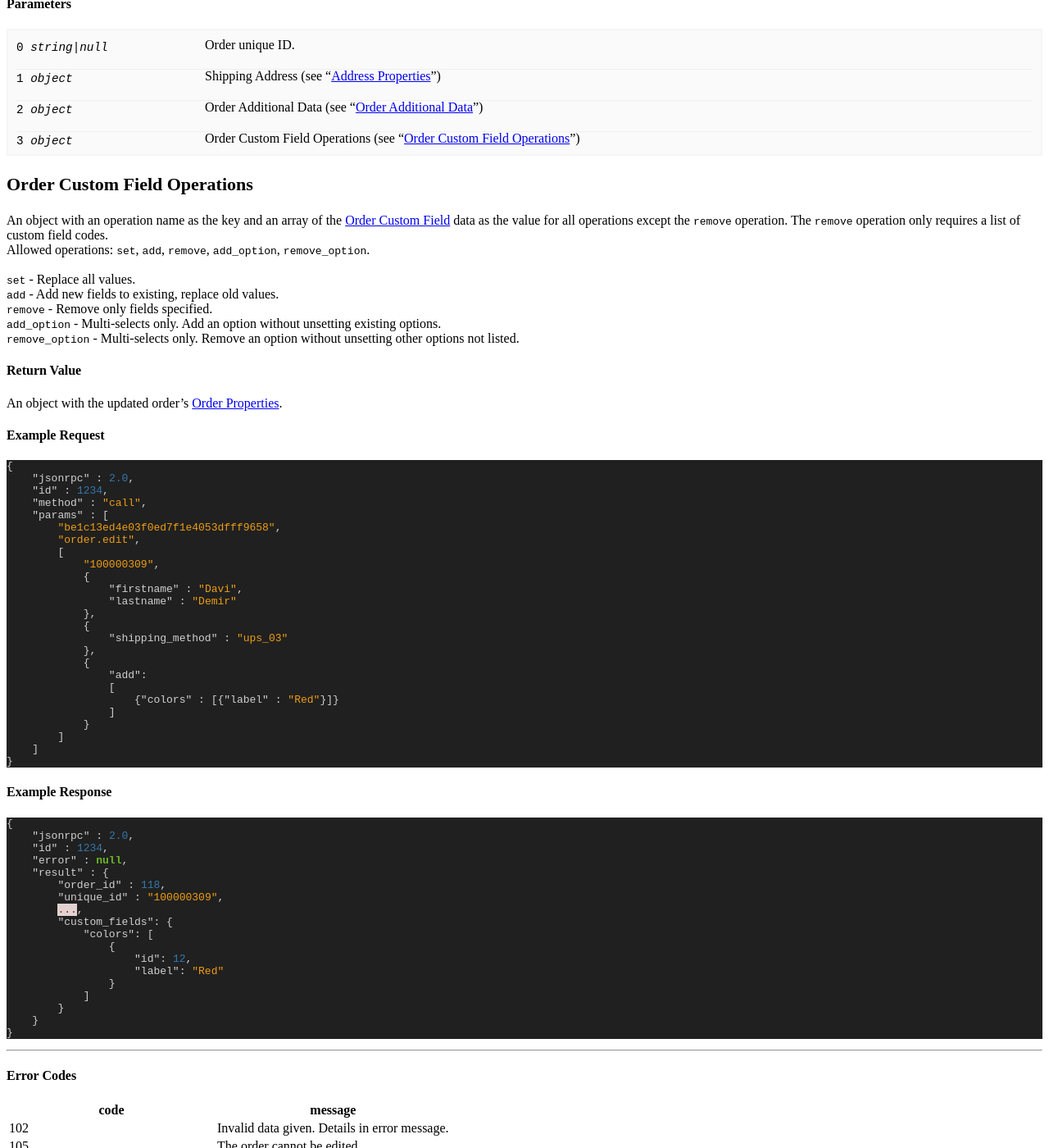
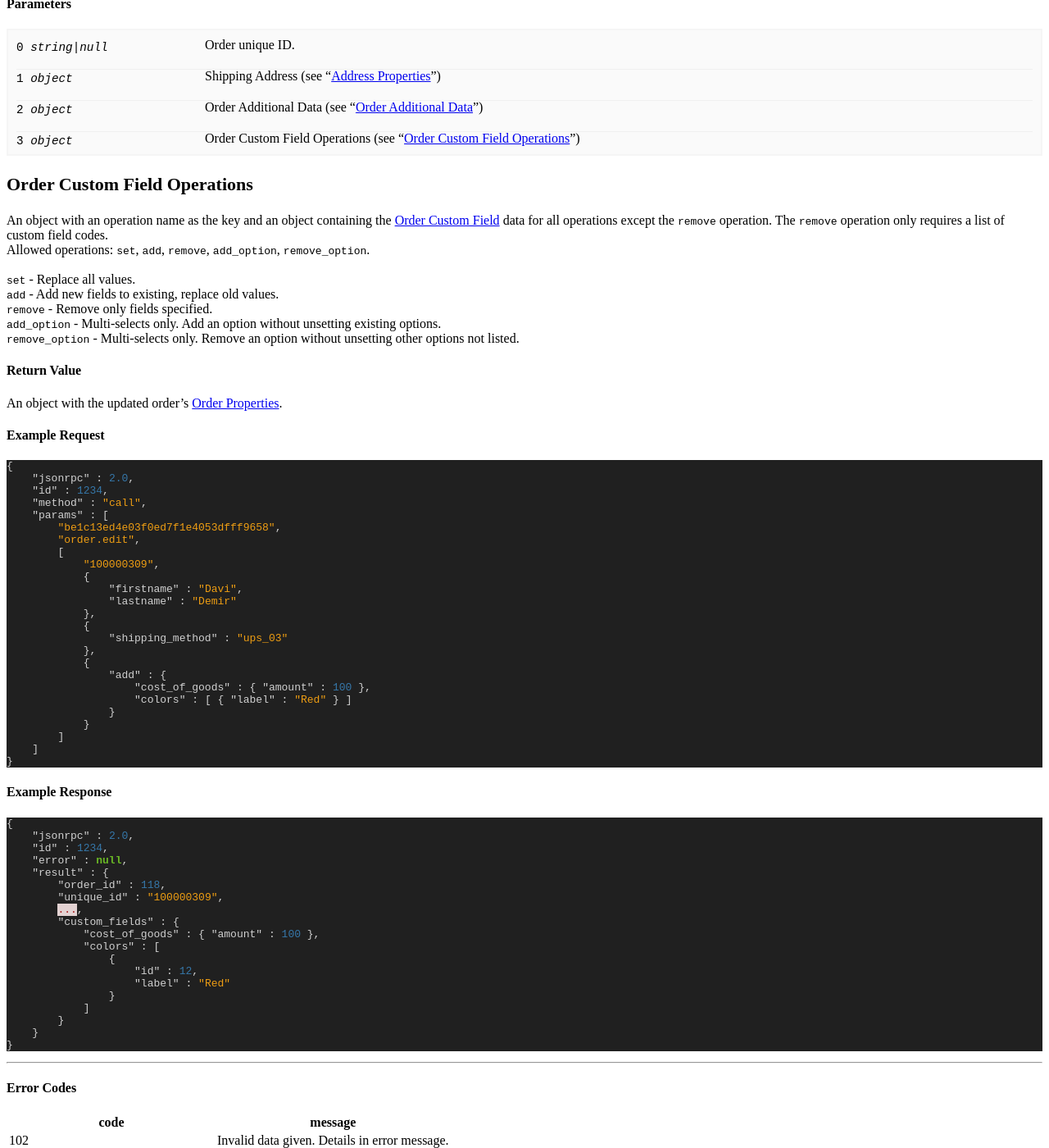
Before and after one commit to ShipStream/shipstream.github.io, a Jekyll site: the page built from _posts/2014-07-25-order.md, in a window 1280 px wide and 1400 px high, scrolled down 8049 px. Shown: the whole window at 82% size. Built offline with Jekyll 4.4.1, drawn with Linux system fonts in a browser that asks for light colours; a style sheet for code colours, icons or effects is not loaded.

Commit message:
Update order.edit custom fields format. (#77)

```diff
--- a/_posts/2014-07-25-order.md
+++ b/_posts/2014-07-25-order.md
@@ -511,7 +511,8 @@ Modify the Shipping Address and/or the Order Additional Data for the existing or
     Order Custom Field Operations
 </h3>
 
-An object with an operation name as the key and an array of the [Order Custom Field](#order_custom_field) data as the value for all operations except the `remove` operation. The `remove` operation only requires a list of custom field codes.<br />
+An object with an operation name as the key and an object containing the [Order Custom Field](#order_custom_field) data for all
+operations except the `remove` operation. The `remove` operation only requires a list of custom field codes.<br />
 Allowed operations: `set`, `add`, `remove`, `add_option`, `remove_option`.<br />
 `set` - Replace all values.<br />
 `add` - Add new fields to existing, replace old values.<br />
@@ -544,10 +545,10 @@ An object with the updated order's [Order Properties](#order_properties).
                 "shipping_method" : "ups_03"
             },
             {
-                "add":
-                [
-                    {"colors" : [{"label" : "Red"}]}
-                ]
+                "add" : {
+                    "cost_of_goods" : { "amount" : 100 },
+                    "colors" : [ { "label" : "Red" } ]
+                }
             }
         ]
     ]
@@ -565,11 +566,12 @@ An object with the updated order's [Order Properties](#order_properties).
         "order_id" : 118,
         "unique_id" : "100000309",
         ...,
-        "custom_fields": {
-            "colors": [
+        "custom_fields" : {
+            "cost_of_goods" : { "amount" : 100 },
+            "colors" : [
                 {
-                    "id": 12,
-                    "label": "Red"
+                    "id" : 12,
+                    "label" : "Red"
                 }
             ]
         }
```
